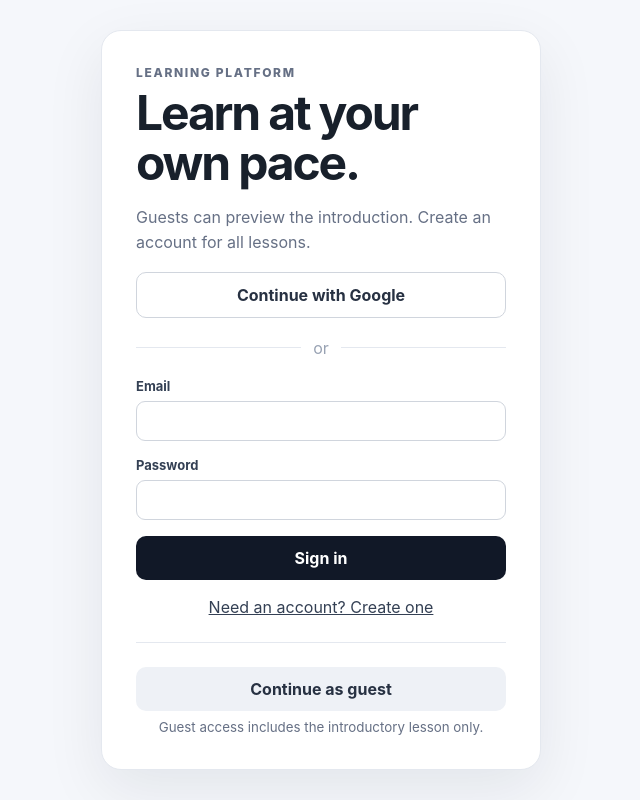
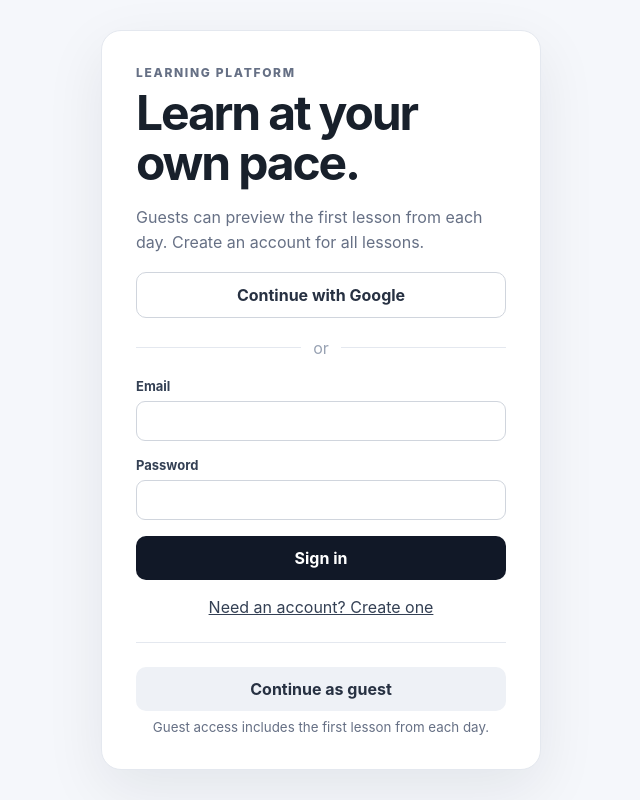
Before and after one commit to Sh0rk1e/course_plat, a React (Vite) app: page /course_plat/auth in a window 1280 px wide. Shown: the whole page, without its empty margins (319-959 px from the left). Built offline with nearby package versions, Linux system fonts and the light colour scheme; no server answers.

Commit message:
Add files via upload

```diff
--- a/src/components/Auth.jsx
+++ b/src/components/Auth.jsx
@@ -38,7 +38,7 @@ export default function Auth() {
       <section className="auth-card">
         <div className="eyebrow">LEARNING PLATFORM</div>
         <h1>Learn at your own pace.</h1>
-        <p className="muted">Guests can preview the introduction. Create an account for all lessons.</p>
+        <p className="muted">Guests can preview the first lesson from each day. Create an account for all lessons.</p>
 
         <button className="button button-google" disabled={busy}
           onClick={() => run(() => signInWithPopup(auth, googleProvider))}>
@@ -65,7 +65,7 @@ export default function Auth() {
 
         <div className="guest-section">
           <button className="button button-secondary" disabled={busy} onClick={() => run(() => signInAnonymously(auth))}>Continue as guest</button>
-          <small>Guest access includes the introductory lesson only.</small>
+          <small>Guest access includes the first lesson from each day.</small>
         </div>
       </section>
     </div>
--- a/src/components/VideoGallery.jsx
+++ b/src/components/VideoGallery.jsx
@@ -137,7 +137,7 @@ export default function VideoGallery({ user }) {
   }, [groups, selectedDate]);
 
   const activeGroup = groups.find(group => group.key === selectedDate) || groups[0];
-  const introId = sorted.find(v => v.isIntro)?.id;
+
 
   return (
     <section>
@@ -147,7 +147,7 @@ export default function VideoGallery({ user }) {
           <h1>Course lessons</h1>
           <p className="muted">
             {user.isAnonymous
-              ? 'Guest preview: the introduction is available.'
+              ? 'Guest preview: lessons marked as Guest intro are available.'
               : `Choose a lesson day below. Dates are read automatically from lesson names when needed. Provider: ${getVideoProvider()}.`}
           </p>
         </div>
@@ -192,7 +192,7 @@ export default function VideoGallery({ user }) {
                     video={video}
                     user={user}
                     preferences={preferences}
-                    locked={user.isAnonymous && video.id !== introId}
+                    locked={user.isAnonymous && !video.isIntro}
                   />
                 ))}
               </div>
```
Also changed, not shown: 1 other file (tests, documents, lock files or other folders).
